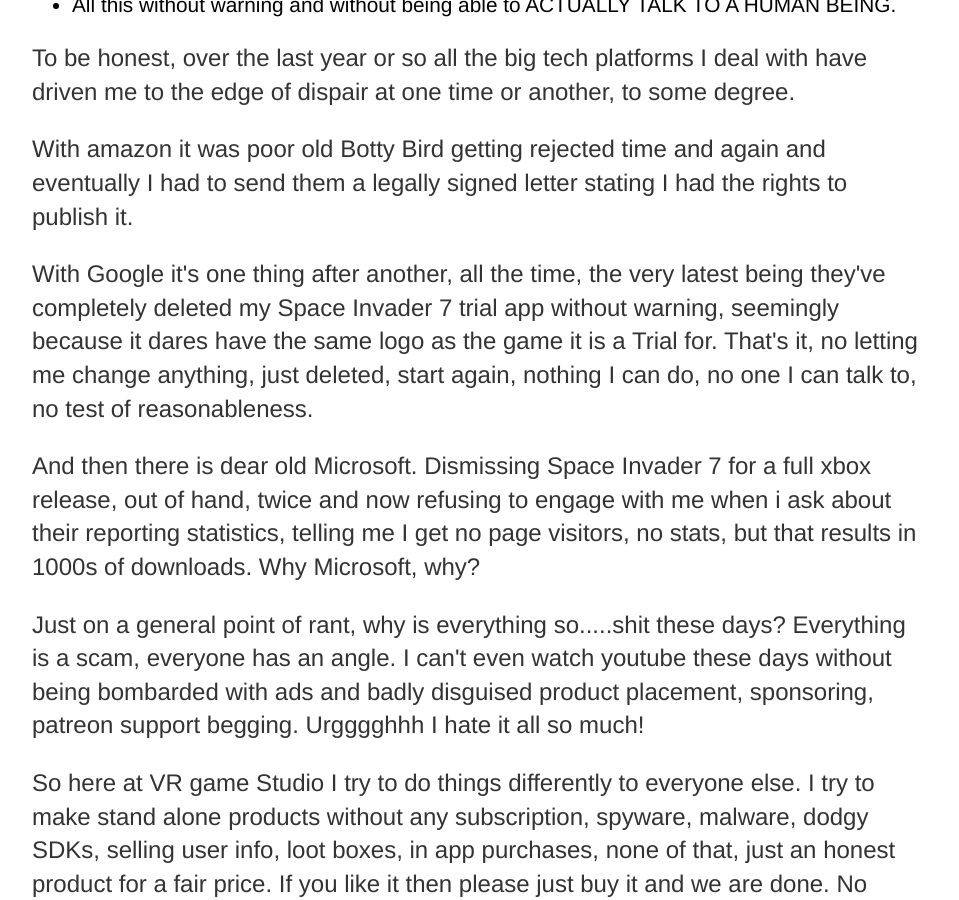
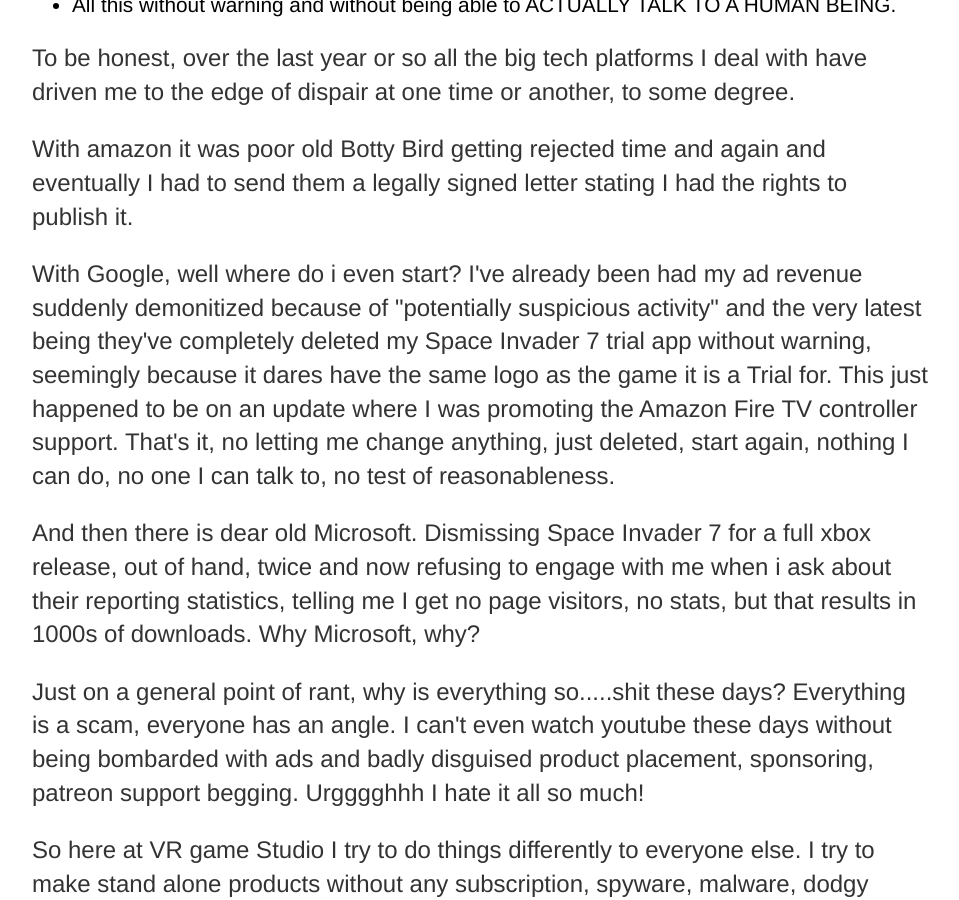
Before and after one commit to vrgamestudio/vrgamestudio.github.io, a Jekyll site: the page built from _posts/2020-11-17-VR-Game-Studio-Website-Created.md, in a window 1280 px wide and 900 px high, scrolled down 810 px. Shown: the whole window, without its empty margins (160-1119 px from the left). Built offline with Jekyll 4.4.1, drawn with Linux system fonts in a browser that asks for light colours.

Commit message:
Update 2020-11-17-VR-Game-Studio-Website-Created.md

```diff
--- a/_posts/2020-11-17-VR-Game-Studio-Website-Created.md
+++ b/_posts/2020-11-17-VR-Game-Studio-Website-Created.md
@@ -42,8 +42,8 @@
 	With amazon it was poor old Botty Bird getting rejected time and again and eventually I had to send them a legally signed letter stating I had the rights to publish it.
 </p>
 <p>
-	With Google it's one thing after another, all the time, the very latest being they've completely deleted my Space Invader 7 trial app without warning,
-	seemingly because it dares have the same logo as the game it is a Trial for. That's it, no letting me change anything, just deleted, start again, nothing I can do, no one I can talk to, no test of reasonableness.
+	With Google, well where do i even start? I've already been had my ad revenue suddenly demonitized because of &quot;potentially suspicious activity&quot; and the very latest being they've completely deleted my Space Invader 7 trial app without warning,
+	seemingly because it dares have the same logo as the game it is a Trial for. This just happened to be on an update where I was promoting the Amazon Fire TV controller support. That's it, no letting me change anything, just deleted, start again, nothing I can do, no one I can talk to, no test of reasonableness.
 </p>
 <p>
 	And then there is dear old Microsoft. Dismissing Space Invader 7 for a full xbox release, out of hand, twice and now refusing to engage with me when i ask about their reporting statistics,
```
